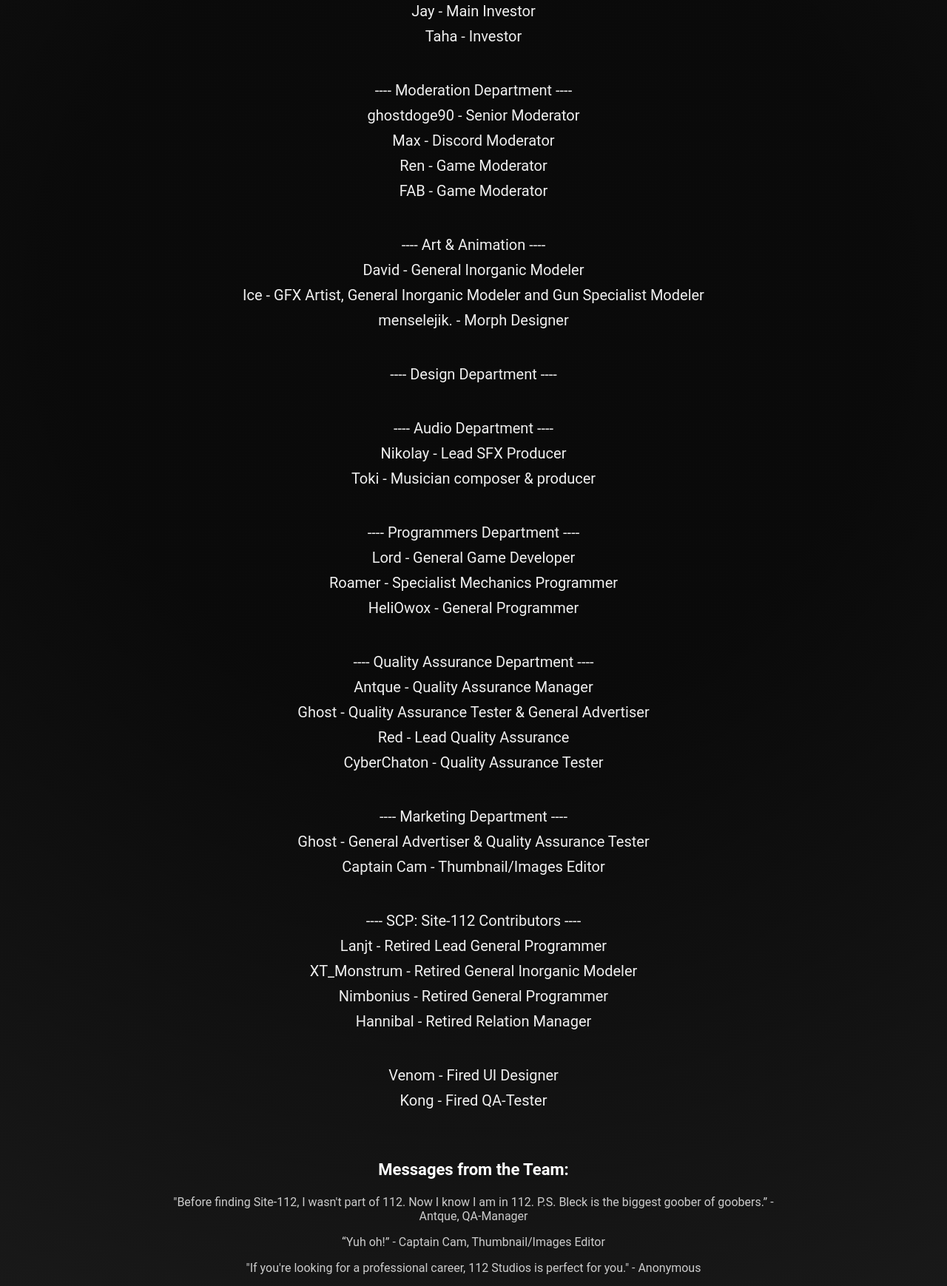
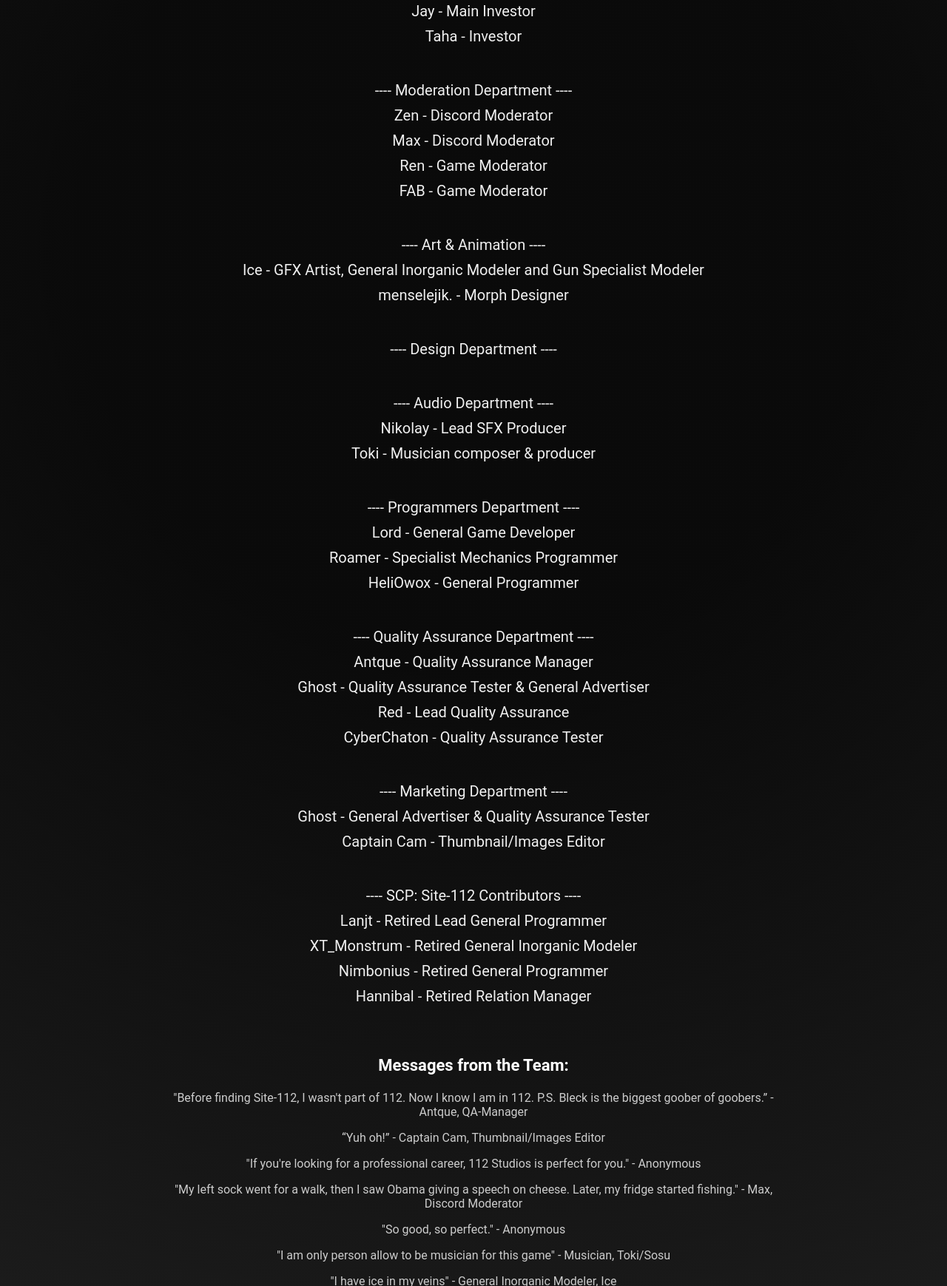
Before and after one commit to 112-Studios/112web, a website: page src/frontend/About-Us.html in a window 1280 px wide. Shown: the part 1330-3069 px from the top of the page at 74% size. Drawn offline with Linux system fonts and the light colour scheme.

Commit message:
Update About-Us.html

```diff
--- a/src/frontend/About-Us.html
+++ b/src/frontend/About-Us.html
@@ -77,7 +77,7 @@
         <li>ㅤ</li>
 
         <li>---- Moderation Department ----</li>
-        <li>ghostdoge90 - Senior Moderator</li>
+        <li>Zen - Discord Moderator </li>
         <li>Max - Discord Moderator </li>
         <li>Ren - Game Moderator </li>
         <li>FAB - Game Moderator </li>
@@ -85,7 +85,6 @@
         <li>ㅤ</li>
 
         <li>---- Art & Animation ----</li>
-        <li>David - General Inorganic Modeler</li>
         <li>Ice - GFX Artist, General Inorganic Modeler and Gun Specialist Modeler</li>
         <li>menselejik. - Morph Designer</li>
 
@@ -128,9 +127,6 @@
         <li>Nimbonius - Retired General Programmer</li>
         <li>Hannibal - Retired Relation Manager</li>
         <li>ㅤ</li>
-        <li>Venom - Fired UI Designer</li>
-        <li>Kong - Fired QA-Tester</li>
-        <li>ㅤ</li>
     </ul>
 
     <h3>Messages from the Team:</h3>
```
